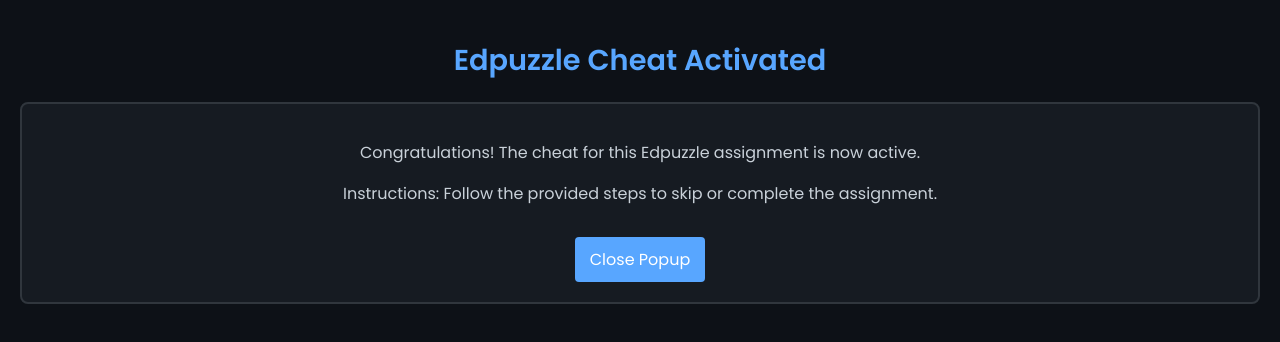
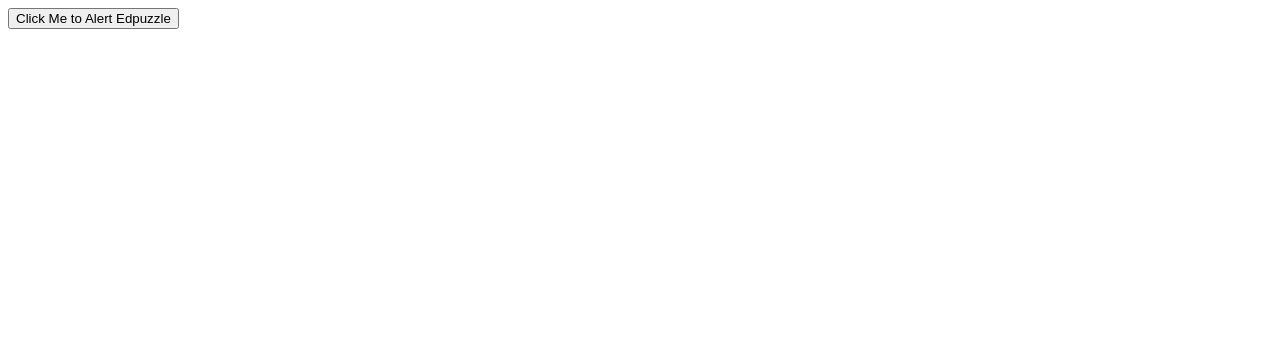
Before and after one commit to DragonProdHax/pxi-fusion-website, a website: page edpuzzle-cheat/index.html in a window 1280 px wide. Drawn offline with Linux system fonts and the light colour scheme.

Commit message:
New Test

```diff
--- a/edpuzzle-cheat/index.html
+++ b/edpuzzle-cheat/index.html
@@ -1,57 +1,24 @@
 <!DOCTYPE html>
 <html lang="en">
 <head>
-  <meta charset="UTF-8">
-  <meta name="viewport" content="width=device-width, initial-scale=1.0">
-  <title>PXI Fusion - Edpuzzle Cheat</title>
-  <link href="https://fonts.googleapis.com/css2?family=Poppins:wght@300;400;600&display=swap" rel="stylesheet">
-  <style>
-    body {
-      font-family: 'Poppins', sans-serif;
-      margin: 0;
-      padding: 20px;
-      background: #0d1117;
-      color: #c9d1d9;
-    }
-    header {
-      text-align: center;
-      margin-bottom: 20px;
-    }
-    header h1 {
-      color: #58a6ff;
-      font-size: 1.8rem;
-    }
-    .content {
-      text-align: center;
-      padding: 20px;
-      border: 2px solid #30363d;
-      border-radius: 8px;
-      background: #161b22;
-    }
-    .btn {
-      display: inline-block;
-      margin-top: 15px;
-      padding: 10px 15px;
-      color: #fff;
-      background: #58a6ff;
-      border: none;
-      border-radius: 4px;
-      cursor: pointer;
-      text-decoration: none;
-    }
-    .btn:hover {
-      background: #1f6feb;
-    }
-  </style>
+    <meta charset="UTF-8">
+    <meta name="viewport" content="width=device-width, initial-scale=1.0">
+    <title>Edpuzzle Cheat</title>
 </head>
 <body>
-  <header>
-    <h1>Edpuzzle Cheat Activated</h1>
-  </header>
-  <div class="content">
-    <p>Congratulations! The cheat for this Edpuzzle assignment is now active.</p>
-    <p>Instructions: Follow the provided steps to skip or complete the assignment.</p>
-    <a href="#" class="btn" onclick="window.close()">Close Popup</a>
-  </div>
+    <button id="alertButton">Click Me to Alert Edpuzzle</button>
+
+    <script>
+        // When the button is clicked
+        document.getElementById('alertButton').addEventListener('click', function() {
+            // Check if there's an opener (the original Edpuzzle page is open)
+            if (window.opener) {
+                // Alert message on the Edpuzzle page
+                window.opener.alert('Hi from the Edpuzzle Cheat Page!');
+            } else {
+                alert('No Edpuzzle page found!');
+            }
+        });
+    </script>
 </body>
 </html>
```
Also changed, not shown: edpuzzle-cheat/script.js (added).
